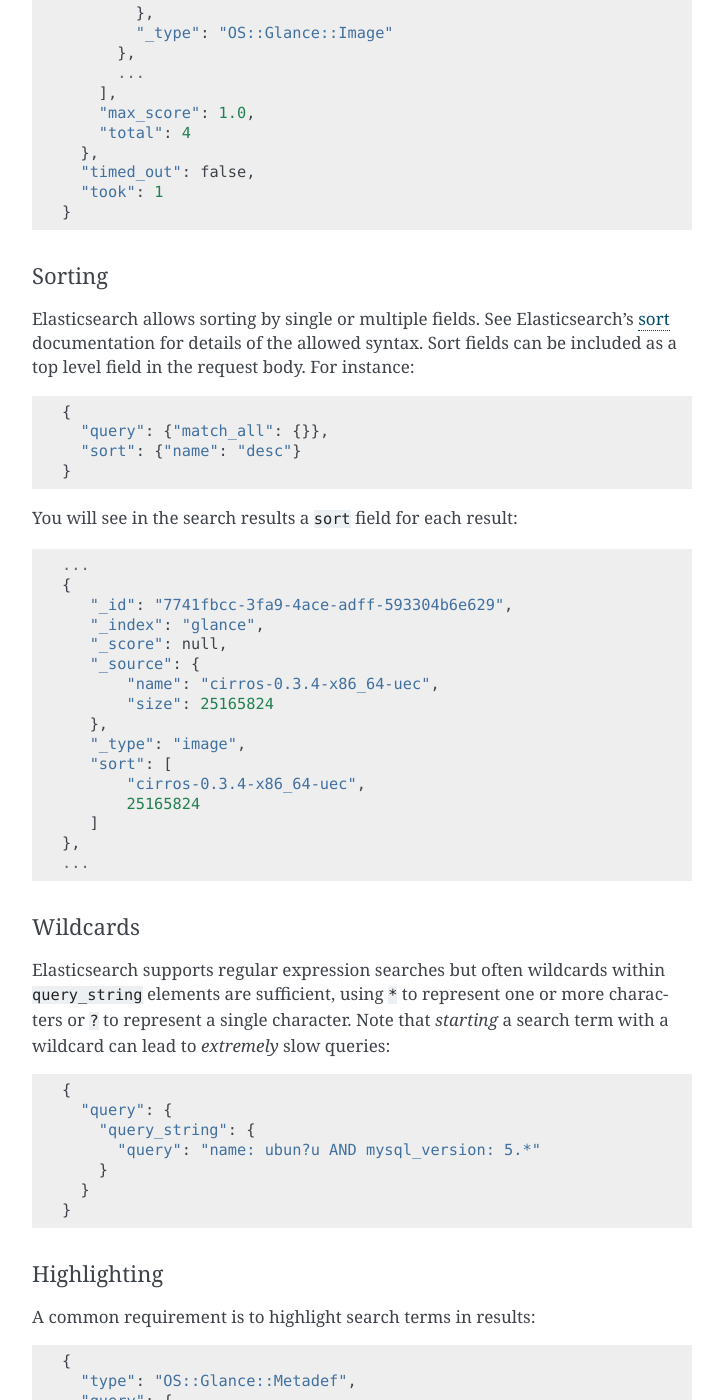
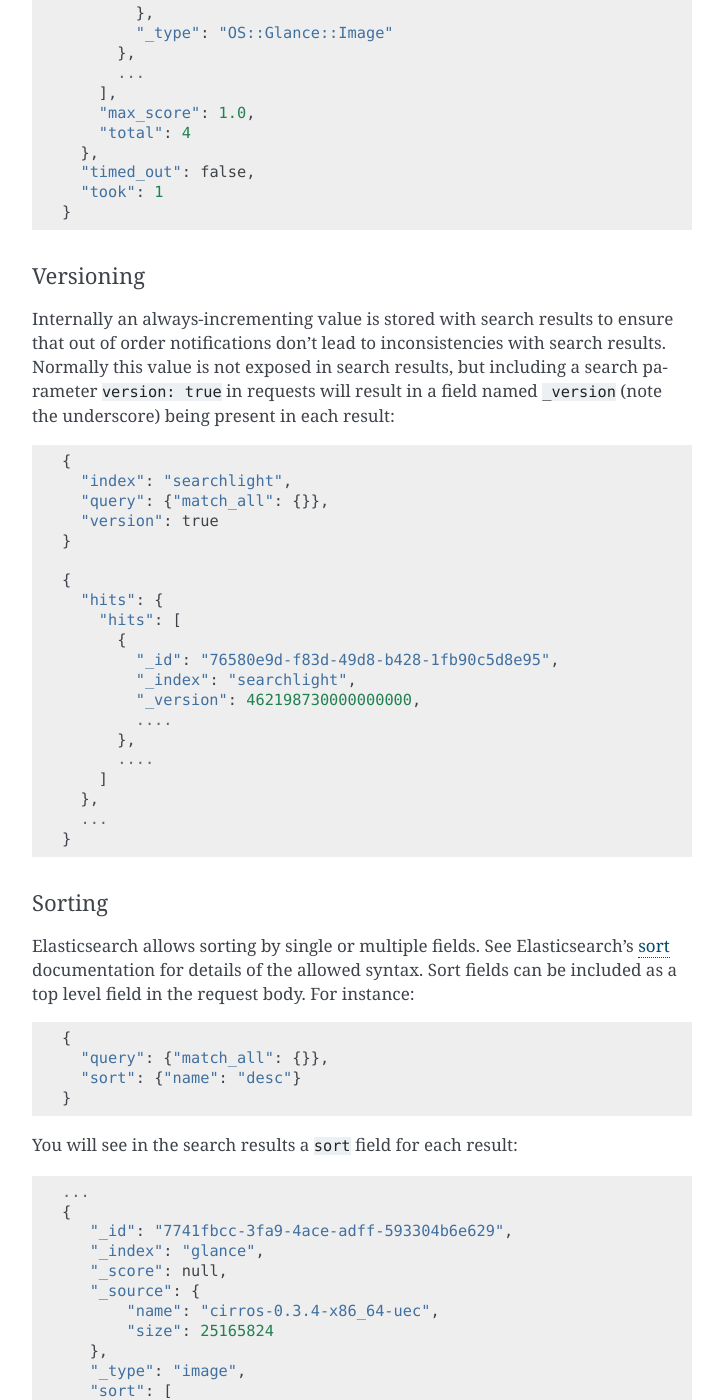
Before and after one commit to openstack-archive/searchlight, a Sphinx documentation site: the page built from doc/source/searchlightapi.rst, in a window 1280 px wide and 1400 px high, scrolled down 5770 px. Shown: the whole window, without its empty margins (388-1111 px from the left). Built offline with Sphinx 7.4.7, drawn with Linux system fonts in a browser that asks for light colours; the version number could not be read and is left out.

Commit message:
Expose 'version' as a search parameter
Elasticsearch supports 'version' as a boolean parameter in searches to
control whether or not a document's _version is returned. This patch
exposes it. Note that the value may not necessarily have meaning across
document types; some _versions will be a simple incrementing integer and
others will be somewhat time-based.

Change-Id: I54de37e63b906d353db103ff729c524b778a981a
Implements: blueprint expose-version

```diff
--- a/doc/source/searchlightapi.rst
+++ b/doc/source/searchlightapi.rst
@@ -295,6 +295,35 @@ Gives::
     },
     "timed_out": false,
     "took": 1
+  }
+
+Versioning
+**********
+Internally an always-incrementing value is stored with search results to
+ensure that out of order notifications don't lead to inconsistencies with
+search results. Normally this value is not exposed in search results, but
+including a search parameter ``version: true`` in requests will result in
+a field named ``_version`` (note the underscore) being present in each result::
+
+  {
+    "index": "searchlight",
+    "query": {"match_all": {}},
+    "version": true
+  }
+
+  {
+    "hits": {
+      "hits": [
+        {
+          "_id": "76580e9d-f83d-49d8-b428-1fb90c5d8e95",
+          "_index": "searchlight",
+          "_version": 462198730000000000,
+          ....
+        },
+        ....
+      ]
+    },
+    ...
   }
 
 Sorting
```
Also changed, not shown: 4 other files.
